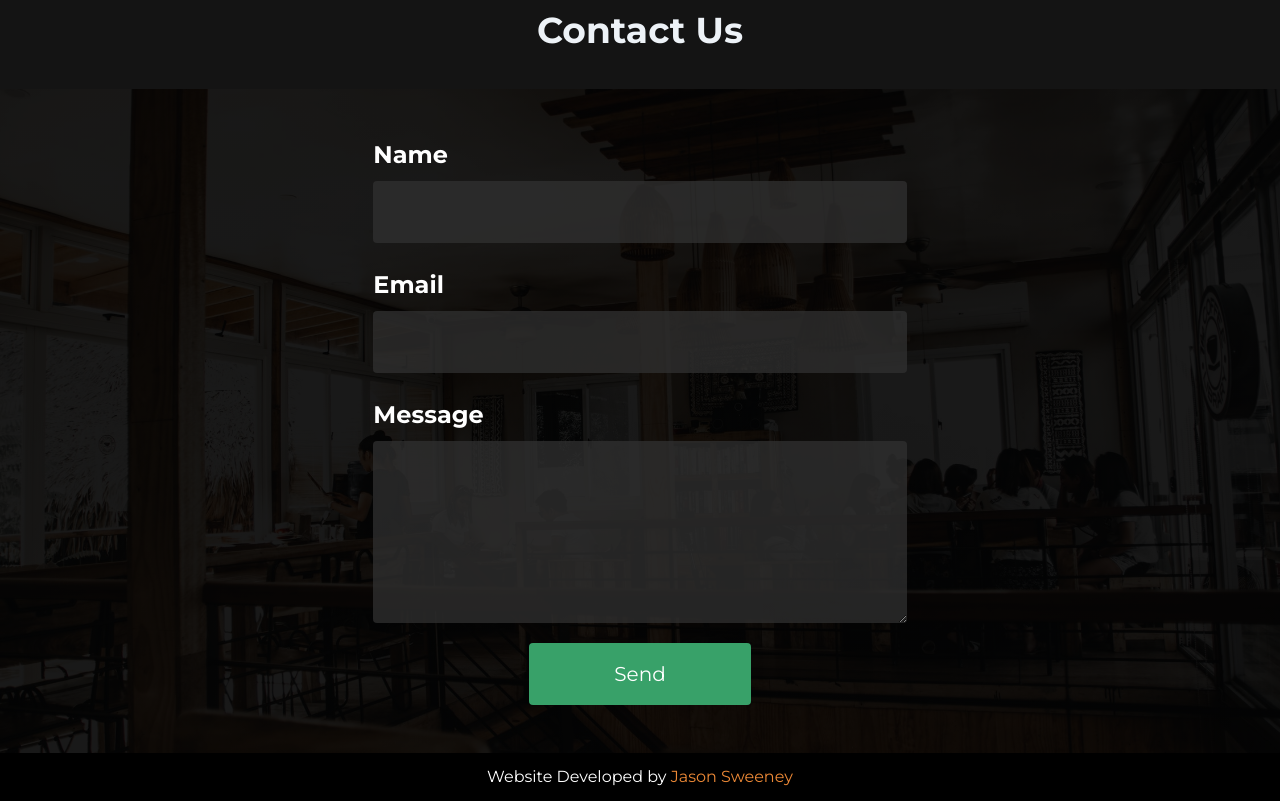
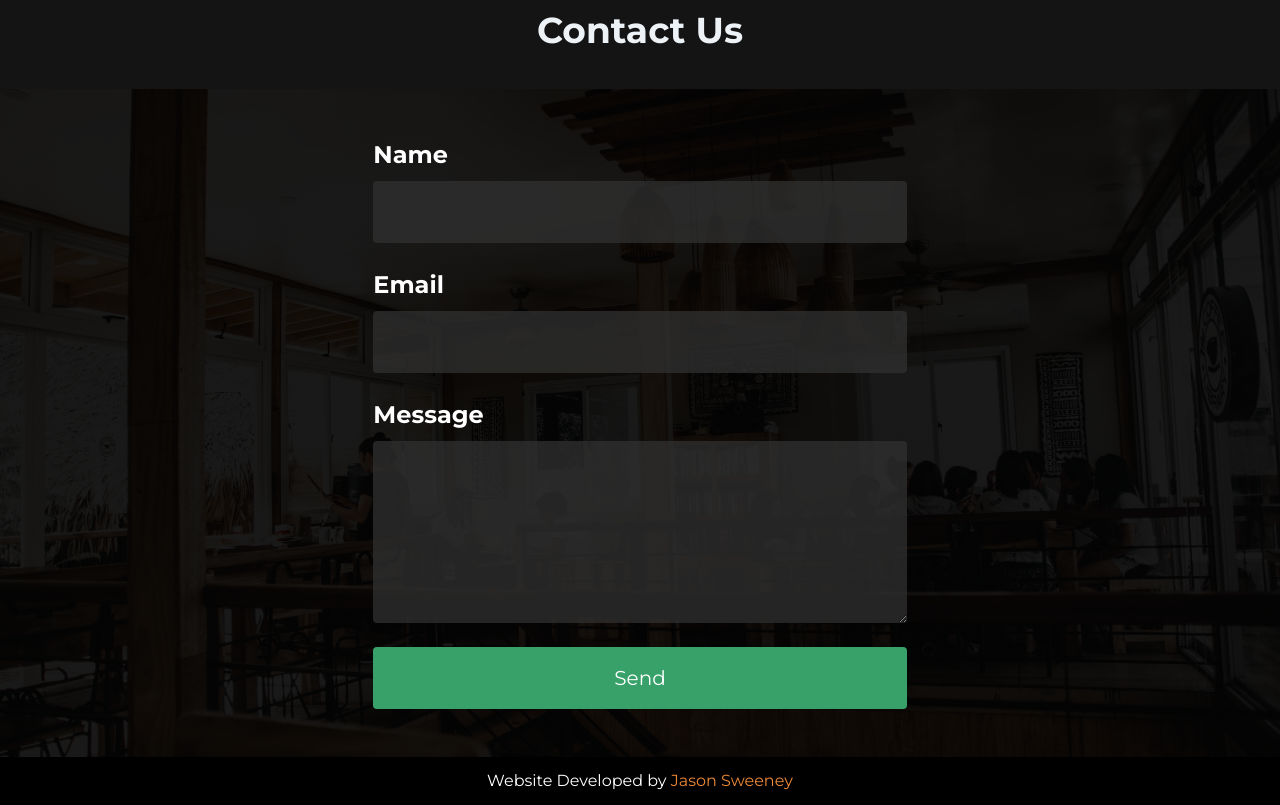
Before and after one commit to JsnSwny/restaurant-mock, a website: page index.html in a window 1280 px wide. Shown: the part 4269-5074 px from the top of the page. Drawn offline with nearby package versions, Linux system fonts and the light colour scheme.

Commit message:
Stretched out contact button

```diff
--- a/index.html
+++ b/index.html
@@ -134,7 +134,7 @@
                     cols="33"
                     class="p-4 text-xl w-full focus:outline-none mt-2 text-white rounded opacity-75 focus:opacity-100">
                 </textarea>
-                <button class="focus:outline-none p-4 text-xl bg-green-600 hover:bg-green-500 text-white rounded w-11/12 md:w-5/12 mt-5">Send</button>
+                <button class="focus:outline-none p-4 text-xl bg-green-600 hover:bg-green-500 text-white rounded w-full mt-6">Send</button>
             </div>
         </div>
     </section>
```
